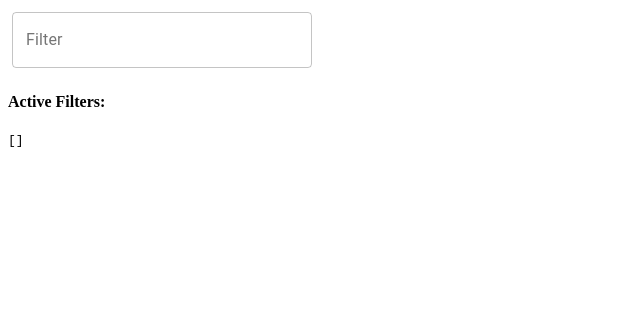
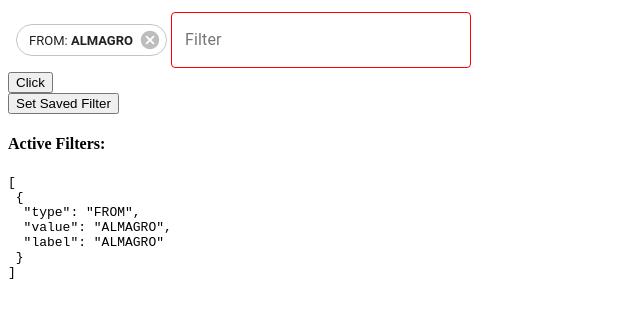
Before and after one commit to natschoman/2-step-autocomplete-filter, a React (Create React App) app in the folder src/: page / in a window 1280 px wide. Shown: the top 318 px of the page, without its empty margins (0-640 px from the left). Built offline with nearby package versions, Linux system fonts and the light colour scheme; the HTML template or start-up script is replaced by a standard one.

Commit message:
add defaultFilters option and setFilters from outside

```diff
--- a/src/Demo.tsx
+++ b/src/Demo.tsx
@@ -1,5 +1,5 @@
 /* eslint-disable no-use-before-define */
-import React, { useState } from "react";
+import React, { useState, useRef } from "react";
 import Filter from "./Filter/Filter";
 import { IAppliedFilter, IOption } from "./Filter/IFilterConfig";
 import { stations } from "./stations";
@@ -9,6 +9,32 @@ import { stations } from "./stations";
 //     setTimeout(resolve, delay);
 //   });
 // }
+
+const demoFilters = [
+  {
+    type: "FROM",
+    value: "ALMAGRO",
+    label: "ALMAGRO",
+  },
+  {
+    type: "TO",
+    value: "Abschlag",
+    label: "Abschlag",
+  },
+  {
+    type: "TEXT",
+    label: "Test",
+    value: "Test",
+  },
+];
+
+const defaultFilters = [
+  {
+    type: "FROM",
+    value: "ALMAGRO",
+    label: "ALMAGRO",
+  },
+];
 
 function simulateAsyncCall(userInput: string): Promise<Array<IOption>> {
   return new Promise((resolve, reject) => {
@@ -27,7 +53,11 @@ function simulateAsyncCall(userInput: string): Promise<Array<IOption>> {
 }
 
 const Demo = () => {
-  const [activeFilters, setActiveFilters] = useState<Array<IAppliedFilter>>([]);
+  const [activeFilters, setActiveFilters] = useState<Array<IAppliedFilter>>(
+    defaultFilters
+  );
+
+  const childRef = useRef();
 
   const handleFetchOptionsFromAsync = async (userInput: string) => {
     console.log("handleFetchOptionsFromAsync", userInput);
@@ -48,13 +78,19 @@ const Demo = () => {
     return filteredStations;
   };
 
+  const handleSetSavedFilter = () => {
+    setActiveFilters(demoFilters);
+  };
+
   return (
     <div>
       <Filter
+        ref={childRef}
         inputPlaceholder="Filter"
         inputSelectFilterTypeText="Select Category"
         freeSolo={true}
         noOptionsText="Keine Kategorie gefunden"
+        defaultFilters={defaultFilters}
         filterCategories={[
           {
             type: "FROM",
@@ -110,6 +146,24 @@ const Demo = () => {
         }}
       />
       <div>
+        <button
+          onClick={() => {
+            const ref = childRef.current;
+            // @ts-ignore
+
+            ref.setFilters(demoFilters);
+            // ref.getAlert();
+          }}
+        >
+          Click
+        </button>
+      </div>
+      <div>
+        <button type="button" onClick={handleSetSavedFilter}>
+          Set Saved Filter
+        </button>
+      </div>
+      <div>
         <h4>Active Filters:</h4>
         <pre>{JSON.stringify(activeFilters, null, " ")}</pre>
       </div>
--- /dev/null
+++ b/src/Filter/Filter.styles.ts
@@ -0,0 +1,39 @@
+import { createStyles, makeStyles, withStyles } from "@material-ui/core/styles";
+import { Theme, TextField } from "@material-ui/core";
+
+export const useStyles = makeStyles((theme: Theme) =>
+  createStyles({
+    root: {
+      display: "flex",
+      flexWrap: "wrap",
+      alignItems: "center",
+      padding: theme.spacing(0.5),
+      margin: 0,
+    },
+    chip: {
+      margin: theme.spacing(0.5),
+    },
+  })
+);
+
+export const FilterTextField = withStyles({
+  root: {
+    "& label.Mui-focused": {
+      color: "green",
+    },
+    "& .MuiInput-underline:after": {
+      borderBottomColor: "green",
+    },
+    "& .MuiOutlinedInput-root": {
+      "& fieldset": {
+        borderColor: "red",
+      },
+      "&:hover fieldset": {
+        borderColor: "yellow",
+      },
+      "&.Mui-focused fieldset": {
+        borderColor: "green",
+      },
+    },
+  },
+})(TextField);
--- a/src/Filter/Filter.tsx
+++ b/src/Filter/Filter.tsx
@@ -1,54 +1,17 @@
 /* eslint-disable no-use-before-define */
-import React, { FC, useReducer, useEffect } from "react";
-import { createStyles, makeStyles, Theme } from "@material-ui/core/styles";
-import TextField from "@material-ui/core/TextField";
+import React, {
+  FC,
+  useReducer,
+  useEffect,
+  forwardRef,
+  useImperativeHandle,
+} from "react";
 import Autocomplete from "@material-ui/lab/Autocomplete";
 import { IFilterCategory, IAppliedFilter, IOption } from "./IFilterConfig";
 import { Chip } from "@material-ui/core";
 import parse from "autosuggest-highlight/parse";
 import match from "autosuggest-highlight/match";
-
-const useStyles = makeStyles((theme: Theme) =>
-  createStyles({
-    root: {
-      display: "flex",
-      flexWrap: "wrap",
-      alignItems: "center",
-      padding: theme.spacing(0.5),
-      margin: 0,
-    },
-    chip: {
-      margin: theme.spacing(0.5),
-    },
-  })
-);
-
-interface IOwnProps {
-  /**
-   * Placeholder on empty field with no focus.
-   */
-  inputPlaceholder: string;
-  /**
-   * Placeholder on focused field with no filter-category selected.
-   */
-  inputSelectFilterTypeText: string;
-  /**
-   * Array of filter categories for first step selection.
-   */
-  filterCategories: Array<IFilterCategory>;
-  /**
-   * Possibility to enter free text as a filter - its type is then 'TEXT'
-   */
-  freeSolo?: boolean;
-  /**
-   * Text shown if no option with entered value is found.
-   */
-  noOptionsText?: string;
-  /**
-   * Callback for changing of filter - passes current filters as parameter.
-   */
-  onFilterChange?: (filters: Array<IAppliedFilter>) => any;
-}
+import { useStyles, FilterTextField } from "./Filter.styles";
 
 type ActionMap<M extends { [index: string]: any }> = {
   [Key in keyof M]: M[Key] extends undefined
@@ -71,7 +34,9 @@ export enum Types {
   InputValueChange = "INPUT_VALUE_CHANGE",
   SetInputLabel = "SET_INPUT_LABEL",
   ToggleOpen = "TOGGLE_OPEN",
-  ResetFilter = "RESET_FILTER",
+  ResetFilterInput = "RESET_FILTER_INPUT",
+
+  SetFilters = "SET_FILTER",
 
   SetFetchedOptions = "SET_FETCHED_OPTIONS",
 }
@@ -98,9 +63,12 @@ type ActionPayload = {
   [Types.ToggleOpen]: {
     open: boolean;
   };
-  [Types.ResetFilter]: {};
+  [Types.ResetFilterInput]: {};
   [Types.RemoveFilter]: {
     index: number;
+  };
+  [Types.SetFilters]: {
+    filter: any; //Array<IAppliedFilter> | [] | null;
   };
   [Types.SetFetchedOptions]: {
     options: Array<IOption>;
@@ -110,17 +78,6 @@ type ActionPayload = {
 export type FilterActions = ActionMap<ActionPayload>[keyof ActionMap<
   ActionPayload
 >];
-
-interface IState {
-  inputLabel: string;
-  activeFilterCategory: IFilterCategory | null;
-  appliedFilter: Array<IAppliedFilter>;
-  value: string | null;
-  inputValue: string;
-  open: boolean;
-  forceOpen: boolean | null;
-  options: Array<IOption> | null;
-}
 
 function reducer(state: IState, action: FilterActions) {
   switch (action.type) {
@@ -207,7 +164,7 @@ function reducer(state: IState, action: FilterActions) {
         open: action.payload.open,
       };
 
-    case Types.ResetFilter:
+    case Types.ResetFilterInput:
       return {
         ...state,
         value: "",
@@ -225,6 +182,12 @@ function reducer(state: IState, action: FilterActions) {
         ),
       };
 
+    case Types.SetFilters:
+      return {
+        ...state,
+        appliedFilter: action.payload.filter,
+      };
+
     case Types.SetFetchedOptions:
       return {
         ...state,
@@ -236,24 +199,85 @@ function reducer(state: IState, action: FilterActions) {
   }
 }
 
-const Filter: FC<IOwnProps> = ({
+interface IOwnProps {
+  /**
+   * Placeholder on empty field with no focus.
+   */
+  inputPlaceholder: string;
+  /**
+   * Placeholder on focused field with no filter-category selected.
+   */
+  inputSelectFilterTypeText: string;
+  /**
+   * Array of filter categories for first step selection.
+   */
+  filterCategories: Array<IFilterCategory>;
+  /**
+   * Possibility to enter free text as a filter - its type is then 'TEXT'
+   */
+  freeSolo?: boolean;
+  /**
+   * Text shown if no option with entered value is found.
+   */
+  noOptionsText?: string;
+  /**
+   * Default filters for initial rendering.
+   */
+  defaultFilters?: Array<IAppliedFilter>;
+  /**
+   * Callback for changing of filter - passes current filters as parameter.
+   */
+  onFilterChange?: (filters: Array<IAppliedFilter>) => any;
+  /**
+   * Ref for setFilters function, ref.setFilters(filters: Array<IAppliedFilter>) => void
+   */
+  ref?: any;
+}
+
+interface IState {
+  inputLabel: string;
+  activeFilterCategory: IFilterCategory | null;
+  appliedFilter: Array<IAppliedFilter>;
+  value: string | null;
+  inputValue: string;
+  open: boolean;
+  forceOpen: boolean | null;
+  options: Array<IOption> | null;
+}
+
+const Filter: FC<IOwnProps> = forwardRef((props, ref) => {
+  const classes = useStyles();
+
+  const {
     inputPlaceholder,
     inputSelectFilterTypeText,
     freeSolo = false,
     noOptionsText,
     filterCategories,
     onFilterChange,
-}) => {
+    defaultFilters = [],
+  } = props;
+
   const [state, dispatch] = useReducer(reducer, {
     inputLabel: inputPlaceholder,
     activeFilterCategory: null,
-    appliedFilter: [],
+    appliedFilter:
+      defaultFilters && defaultFilters.length ? defaultFilters : [],
     value: "",
     inputValue: "",
     open: false,
     forceOpen: null,
     options: [],
   });
+
+  // The component instance will be extended
+  // with whatever you return from the callback passed
+  // as the second argument
+  useImperativeHandle(ref, () => ({
+    setFilters(newFilter: any) {
+      dispatch({ type: Types.SetFilters, payload: { filter: newFilter } });
+    },
+  }));
 
   useEffect(() => {
     if (onFilterChange) {
@@ -295,12 +319,10 @@ const Filter: FC<IOwnProps> = ({
       payload: { inputLabel: inputPlaceholder },
     });
     dispatch({
-      type: Types.ResetFilter,
+      type: Types.ResetFilterInput,
       payload: {},
     });
   };
-
-  const classes = useStyles();
 
   return (
     <div className={classes.root}>
@@ -347,7 +369,6 @@ const Filter: FC<IOwnProps> = ({
         </>
       )}
       <Autocomplete
-        // autoHighlight
         debug
         id="filter-category"
         options={
@@ -380,7 +401,7 @@ const Filter: FC<IOwnProps> = ({
             : noOptionsText || "No options"
         }
         renderInput={(params) => (
-          <TextField
+          <FilterTextField
             id="filter-category-input"
             {...params}
             label={state.inputLabel}
@@ -391,10 +412,6 @@ const Filter: FC<IOwnProps> = ({
         )}
         value={state.value as any}
         onChange={(event: object, value: any, reason: string) => {
-          // console.log("onChange filter-category autocomplete");
-          // console.log(event);
-          // console.log(value);
-          // console.log(reason);
           dispatch({ type: Types.ValueChange, payload: { value } });
 
           switch (reason) {
@@ -457,9 +474,6 @@ const Filter: FC<IOwnProps> = ({
         }}
         inputValue={state.inputValue}
         onInputChange={(event: object, newInputValue: any) => {
-          // console.log("onInputChange filter-category autocomplete");
-          // console.log(event);
-          // console.log(newInputValue);
           dispatch({
             type: Types.InputValueChange,
             payload: { inputValue: newInputValue },
@@ -467,11 +481,9 @@ const Filter: FC<IOwnProps> = ({
         }}
         open={state.open}
         onOpen={() => {
-          // console.log("onOpen");
           dispatch({ type: Types.ToggleOpen, payload: { open: true } });
         }}
         onClose={() => {
-          // console.log("onClose");
           dispatch({ type: Types.ToggleOpen, payload: { open: false } });
         }}
         renderOption={(option, { inputValue }) => {
@@ -497,6 +509,6 @@ const Filter: FC<IOwnProps> = ({
       />
     </div>
   );
-};
+});
 
 export default Filter;
```
Lines whose indentation alone changed are shown as unchanged.
